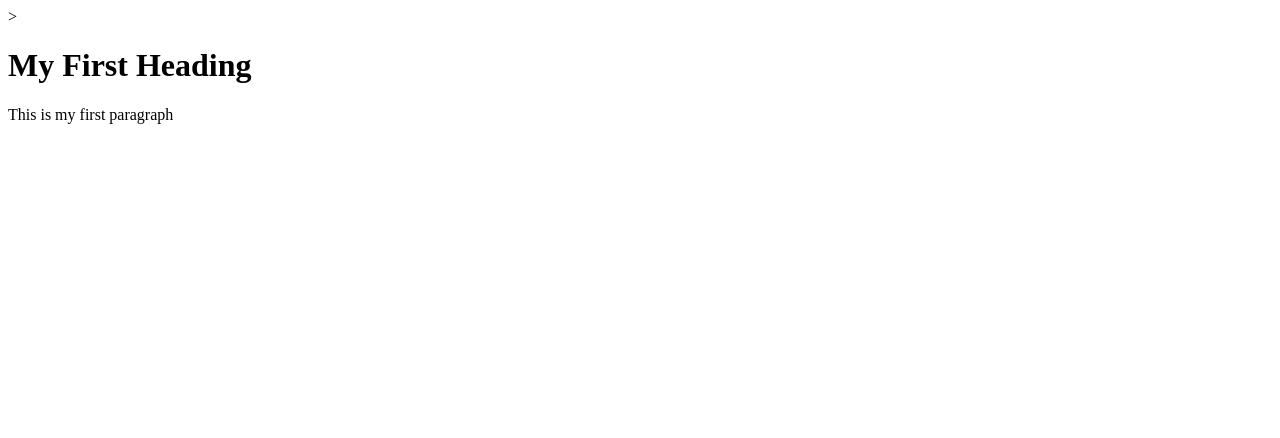
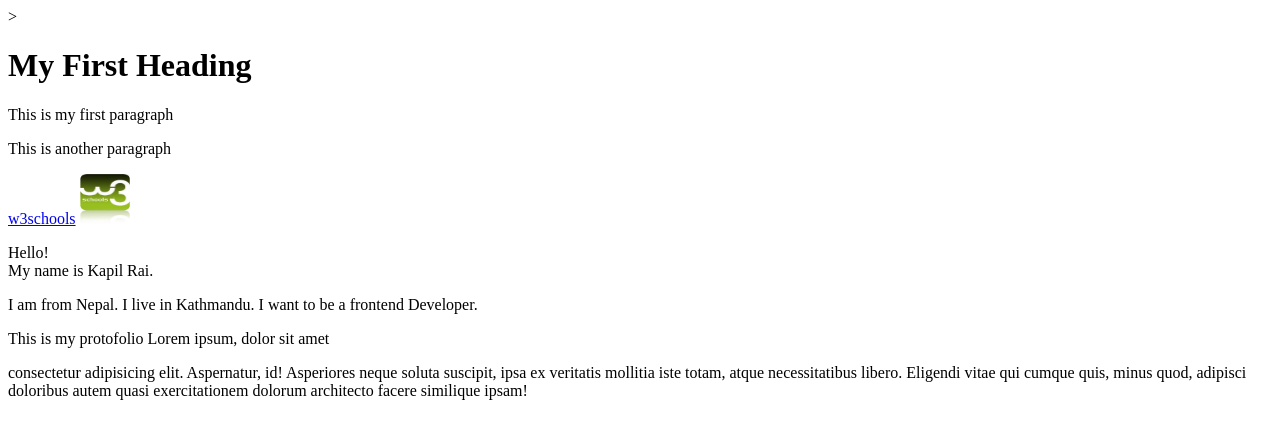
Before and after one commit to kapilrai19971/html-doc, a plain HTML site: page htmlcod.html in a window 1280 px wide. Drawn offline with Linux system fonts and the light colour scheme.

Commit message:
Third tags

```diff
--- a/htmlcod.html
+++ b/htmlcod.html
@@ -6,12 +6,28 @@
     <meta name="viewport" content="width=device-width, initial-scale=1.0">
     <title>Website title or Page Title</title><!--specifies a title for the HTML page (which is shown in the browser
         's title bar or in the page's tab)-->
+
 </head><!--contains meta information about the HTML page-->
+
 <!--body defines the document's body, and is a container for all the visible contents, such as headings, paragraphs, images, hyperlinks, tables, lists, etc.-->
 <body>
+
     <!--This element defines a large heading-->>
     <h1>My First Heading </h1>
+
     <!--This elements defines paragraph-->
     <p>This is my first paragraph</p>
+    <p>This is another paragraph</p>
+
+    <!--Linking html link-->
+    <a href="https://www.w3schools.com">w3schools</a>
+    <img src="./w3schools.jpg" alt="W3Schools.com" width="50" height="50"">
+    <p>Hello! <br> My name is Kapil Rai.</p>
+    <!--Using line breakdown tag-->
+    <!--Tag has it own elements-->
+    <p>I am from Nepal. I live in Kathmandu. I want to be a frontend Developer.</p>
+    <p>This is my protofolio Lorem ipsum, dolor sit amet</p>
+    <p>consectetur adipisicing elit. Aspernatur, id! Asperiores neque soluta suscipit, ipsa ex veritatis mollitia iste totam, atque necessitatibus libero. Eligendi vitae qui cumque quis, minus quod, adipisci doloribus autem quasi exercitationem dolorum architecto facere similique ipsam!</p>
+
 </body>
 </html>
```
Also changed, not shown: w3schools.jpg (added).
